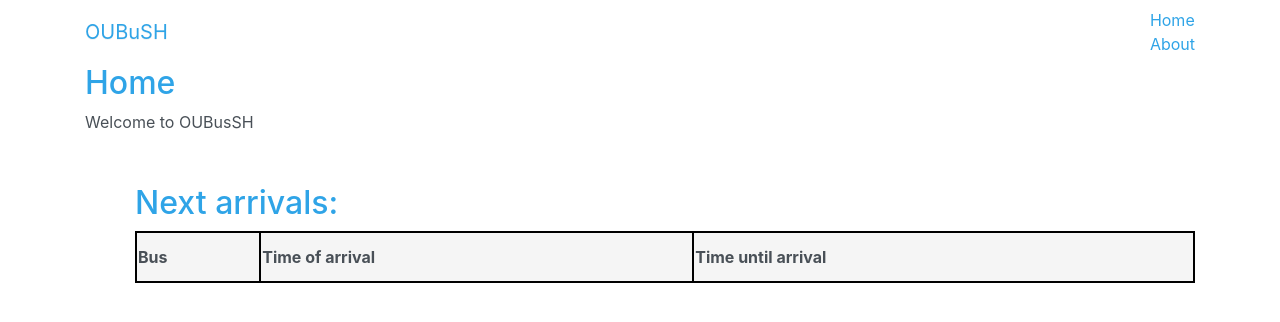
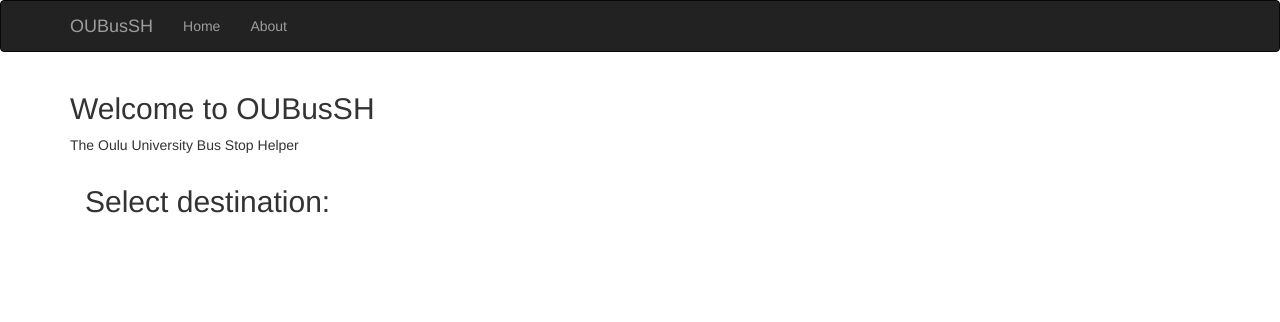
Before and after one commit to OamkDIn19Spring2020/group10, a CodeIgniter app: page /webproject/ in a window 1280 px wide. Shown: the top 322 px of the page. Run offline with CodeIgniter, Linux system fonts and the light colour scheme; lists and menus that the app fills with data are empty; some libraries are stand-ins or nearby versions.

Commit message:
fixed theme and added about

```diff
--- a/application/views/pages/about.php
+++ b/application/views/pages/about.php
@@ -1,2 +1,5 @@
 <h2><?= $title ?></h2>
-<p>This is about.</p>
+<h3>This is OUBusSH!</h3>
+<p>OUBusSH aka Oulu University Bus Stop Helper is designed to be an easy-to-use lightweight alternative to browsing Google Maps or Oulunjoukkoliikenne website in order to find out which bus takes you to where you want to go. All you need to do is to select one of the target destinations that are on the main page and it'll show you a list busses going that way from the bus stops near the Oulu University.
+<br><br>
+Disclaimer: This is a school project that is being developed by completely underqualified and unskilled first-year students of OAMK. I'm sorry.</p>
--- a/application/views/pages/home.php
+++ b/application/views/pages/home.php
@@ -1,13 +1,5 @@
-<h2><?= $title ?></h2>
-<p>Welcome to OUBusSH</p>
-
-        <div class="schedule-content">
-            <h2>Next arrivals:</h2>
-            <table>
-                <tr>
-                    <th>Bus</th>
-                    <th>Time of arrival</th>
-                    <th>Time until arrival</th>
-                </tr>
-            </table>
-        </div>
+<h2>Welcome to OUBusSH</h2>
+<p>The Oulu University Bus Stop Helper</p>
+	<div class="container">
+            <h2>Select destination:</h2>
+    </div>
--- a/application/views/templates/footer.php
+++ b/application/views/templates/footer.php
@@ -1,3 +1,4 @@
 		</div>
+
 	</body>
 </html>
--- a/application/views/templates/header.php
+++ b/application/views/templates/header.php
@@ -2,14 +2,14 @@
 <html>
 	<head>
 		<title>Oulu University Bus Stop Helper</title>
-		<link rel="stylesheet" href="https://bootswatch.com/4/cerulean/bootstrap.min.css">
+		<link rel="stylesheet" href="https://bootswatch.com/3/cerulean/bootstrap.min.css">
 		<link rel="stylesheet" href="<?php echo base_url(); ?>assets/css/style.css">
 	</head>
 <body>
 <nav class="navbar navbar-inverse">
 	<div class="container">
 		<div class="navbar-header">
-			<a class="navbar-brand" href="<?php echo base_url(); ?>">OUBuSH</a>
+			<a class="navbar-brand" href="<?php echo base_url(); ?>">OUBusSH</a>
 		</div>
 		<div id="navbar">
 			<ul class="nav navbar-nav">
--- a/assets/css/style.css
+++ b/assets/css/style.css
@@ -12,7 +12,7 @@
     background-color: lightgray;
 }
 .schedule-content th{
-    width: 20%, 40%, 40%;
+    width: 100px;
     height: 50px;
     background-color: whitesmoke;
     border: 2px solid black;
```
